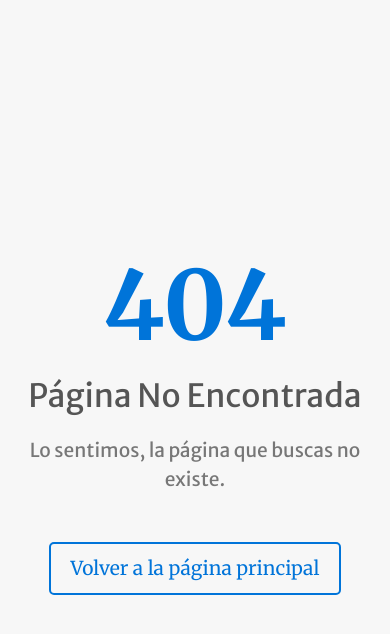
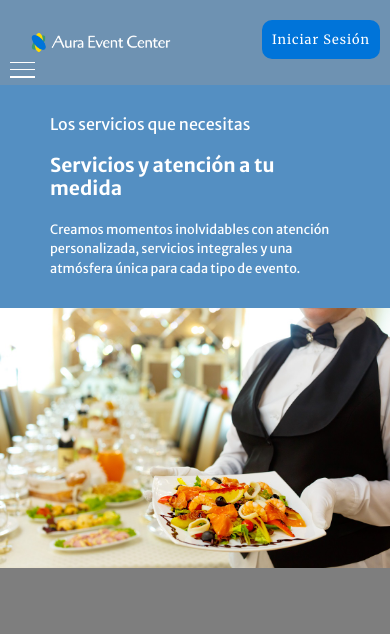
Before and after one commit to henoc03/AuraEventCenter, a React (Vite) app in the folder frontend/: page /servicios in a window 390 px wide. Before the commit this address had no page. Shown: the top 634 px of the page. Built offline with nearby package versions, Linux system fonts and the light colour scheme.

Commit message:
feature: Hero for services client view added

```diff
--- a/frontend/src/App.jsx
+++ b/frontend/src/App.jsx
@@ -13,6 +13,7 @@
 import ChangePassword from './pages/ChangePassword';
 import AccountSettings from './pages/AccountSettings';
 import VerifyAccountCode from './pages/VerifyAccountCode';
+import ServicesClient from './pages/ServicesClient';
 
 // Páginas protegidas
 import AdminDashboard from "./pages/AdminDashBoard";
@@ -44,6 +45,7 @@
           <Route path="/cuenta" element={<AccountSettings sections={SectionProfile}/>} />
           <Route path="/cuenta/cambiar-contraseña" element={<ChangePassword sections={SectionProfile}/>} />
           <Route path="/cuenta/verificar-codigo" element={<VerifyAccountCode sections={SectionProfile}/>} />
+          <Route path="/servicios" element={<ServicesClient />} />
 
           {/* Rutas protegidas para administradores comunes */}
           <Route element={<PrivateRoute allowedRoles={['admin']} />}>
--- a/frontend/src/components/common/Navigation.jsx
+++ b/frontend/src/components/common/Navigation.jsx
@@ -81,7 +81,7 @@
 
   return (
     <nav className={`nav ${scrolled ? 'scrolled' : ''}`}>
-      <a data-aos="fade-down" data-aos-duration="1500" className="logo" href="#">
+      <a data-aos="fade-down" data-aos-duration="1500" className="logo" href="/">
         <Logo className="logo-img" />
       </a>
 
--- a/frontend/src/components/sections/Hero.jsx
+++ /dev/null
@@ -1,14 +0,0 @@
-import Navigation from '../common/Navigation';
-
-
-function Hero() {
-  return (
-   <section className="hero">
-    <Navigation />
-    <h1 data-aos="fade-up" data-aos-duration="1500">Centro de Eventos Aura</h1>
-    <h2 data-aos="fade-up" data-aos-delay="350" data-aos-duration="5500">Descubrí una experiencia única en un espacio moderno, sostenible y diseñado para todo tipo de eventos.
-      Versatilidad, tecnología y naturaleza en perfecta armonía.</h2>
-    </section>
-  )
-}
-export default Hero;
--- /dev/null
+++ b/frontend/src/components/sections/HomeHero.jsx
@@ -0,0 +1,14 @@
+import Navigation from '../common/Navigation';
+
+
+function Hero() {
+  return (
+   <section className="hero">
+    <Navigation />
+    <h1 data-aos="fade-up" data-aos-duration="1500">Centro de Eventos Aura</h1>
+    <h2 data-aos="fade-up" data-aos-delay="350" data-aos-duration="5500">Descubrí una experiencia única en un espacio moderno, sostenible y diseñado para todo tipo de eventos.
+      Versatilidad, tecnología y naturaleza en perfecta armonía.</h2>
+    </section>
+  )
+}
+export default Hero;
--- /dev/null
+++ b/frontend/src/components/sections/RoomsServicesHero.jsx
@@ -0,0 +1,22 @@
+import Navigation from '../common/Navigation';
+import '../../style/rooms-services-hero.css';
+
+// Componente para el hero de la pantalla de servicios y salas
+function RoomsServicesHero({subtitle, title, message, imgSrc}) {
+  return (
+    <section className="rooms-services-hero">
+      <div className='services-navigation-container'>
+        <Navigation />
+      </div>
+      <div className="info-img-hero-container">
+        <div className = "hero-info-container">
+          <h2 data-aos="fade-right" data-aos-duration="1500">{subtitle}</h2>
+          <h1 data-aos="fade-right" data-aos-duration="1500">{title}</h1>
+          <p data-aos="fade-right" data-aos-duration="1500">{message}</p>
+        </div>
+        <img data-aos="fade-left" data-aos-duration="1500" src={imgSrc} alt={`Imagen ${subtitle}`} />
+      </div>
+    </section>
+  )
+}
+export default RoomsServicesHero;
--- a/frontend/src/pages/Home.jsx
+++ b/frontend/src/pages/Home.jsx
@@ -4,7 +4,7 @@
 import 'aos/dist/aos.css';
 
 // Componentes
-import Hero from '../components/sections/Hero';      // Hero específico para Home
+import Hero from '../components/sections/HomeHero';      // Hero específico para Home
 import About from '../components/sections/About'; // Sección About
 import Footer from '../components/common/Footer'; // Footer común
 import Main from '../components/common/Main';    // Main común
--- /dev/null
+++ b/frontend/src/pages/ServicesClient.jsx
@@ -0,0 +1,25 @@
+import React, {useEffect} from 'react';
+import AOS from 'aos';
+import 'aos/dist/aos.css';
+import "../style/services-client.css";
+import heroImage from "../assets/images/services-hero.jpg";
+import Hero from "../components/sections/RoomsServicesHero"
+
+function ServicesClient() {
+  useEffect(() => {
+    AOS.init();
+  }, []);
+
+  return (
+    <div className="services-client-page">
+      <Hero
+        subtitle="Los servicios que necesitas"
+        title="Servicios y atención a tu medida"
+        message="Creamos momentos inolvidables con atención personalizada, servicios integrales y una atmósfera única para cada tipo de evento."
+        imgSrc={heroImage}
+      />
+    </div>
+  );
+}
+
+export default ServicesClient;
--- /dev/null
+++ b/frontend/src/style/rooms-services-hero.css
@@ -0,0 +1,111 @@
+.rooms-services-hero {
+    height: fit-content;
+    max-height: 75vh;
+}
+
+.services-navigation-container {
+    height: 85px;
+    background-color: #6E92B2;
+}
+
+.info-img-hero-container {
+    height: 100%;
+    display: flex;
+    flex-direction: row;
+    background-color: #548fc2;
+}
+
+.hero-info-container {
+    width: 50%;
+    display: flex;
+    flex-direction: column;
+    justify-content: center;
+    align-items: left;
+    padding: 0 5vw;
+}
+
+.hero-info-container h1,
+.hero-info-container h2,
+.hero-info-container p {
+    font-family: 'Merriweather sans', serif;
+    color: white;
+    margin: 1.3vw 0;
+
+}
+
+.hero-info-container h2 {
+    font-size: 1.1rem;
+    font-weight: normal;
+    margin-top: 30px;
+}
+
+.hero-info-container h1 {
+    font-size: 1.4rem;
+    font-weight: bold;
+}
+
+.hero-info-container p {
+    font-size: 0.9rem;
+    font-weight: normal;
+    margin-bottom: 30px;
+}
+
+.info-img-hero-container img {
+    width: 50%;
+    height: auto;
+}
+
+@media(max-width: 768px) {
+    .info-img-hero-container {
+        flex-direction: column;
+    }
+
+    .hero-info-container {
+        width: 100%;
+        padding: 0 50px;
+    }
+
+    .hero-info-container h1,
+    .hero-info-container h2,
+    .hero-info-container p {
+        font-family: 'Merriweather sans', serif;
+        color: white;
+        margin: 10px 0;
+
+    }
+
+    .hero-info-container h2 {
+        font-size: 1rem;
+        margin-top: 30px;
+    }
+
+    .hero-info-container h1 {
+        font-size: 1.2rem;
+    }
+
+    .hero-info-container p {
+        font-size: 0.8rem;
+        margin-bottom: 30px;
+    }
+
+    .info-img-hero-container img {
+        width: 100%;
+        height: auto;
+    }
+}
+
+@media(min-width: 1440px) {
+   .hero-info-container h2 {
+        font-size: 1.5rem;
+        margin-top: 30px;
+    }
+
+    .hero-info-container h1 {
+        font-size: 1.7rem;
+    }
+
+    .hero-info-container p {
+        font-size: 1.2rem;
+        margin-bottom: 30px;
+    }
+}
--- /dev/null
+++ b/frontend/src/style/services-client.css
@@ -0,0 +1,4 @@
+.services-client-page {
+    background-color: rgb(126, 126, 126);
+    height: 100vh;
+}
```
Also changed, not shown: frontend/src/assets/images/services-hero.jpg (added), 1 other file (tests, documents, lock files or other folders).
